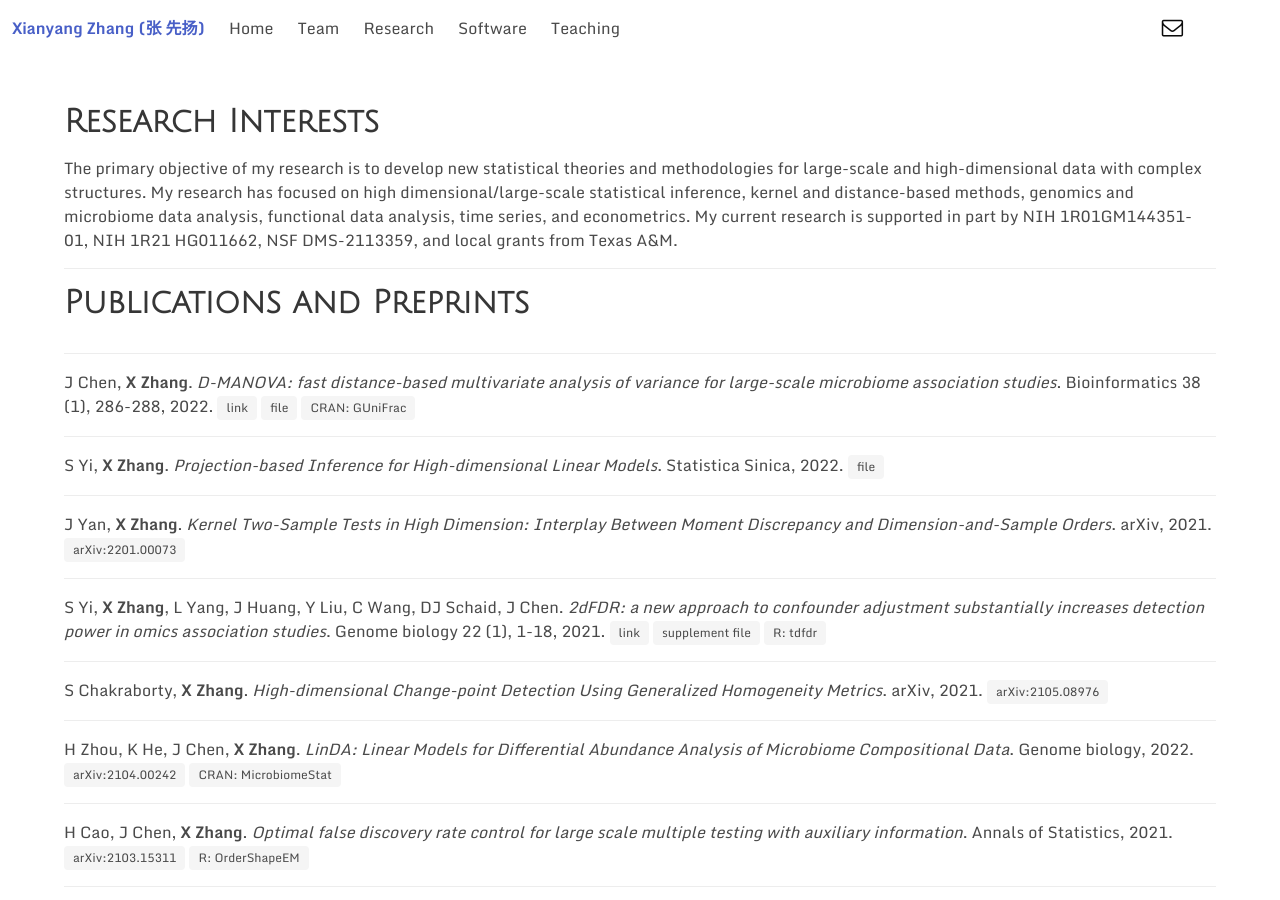
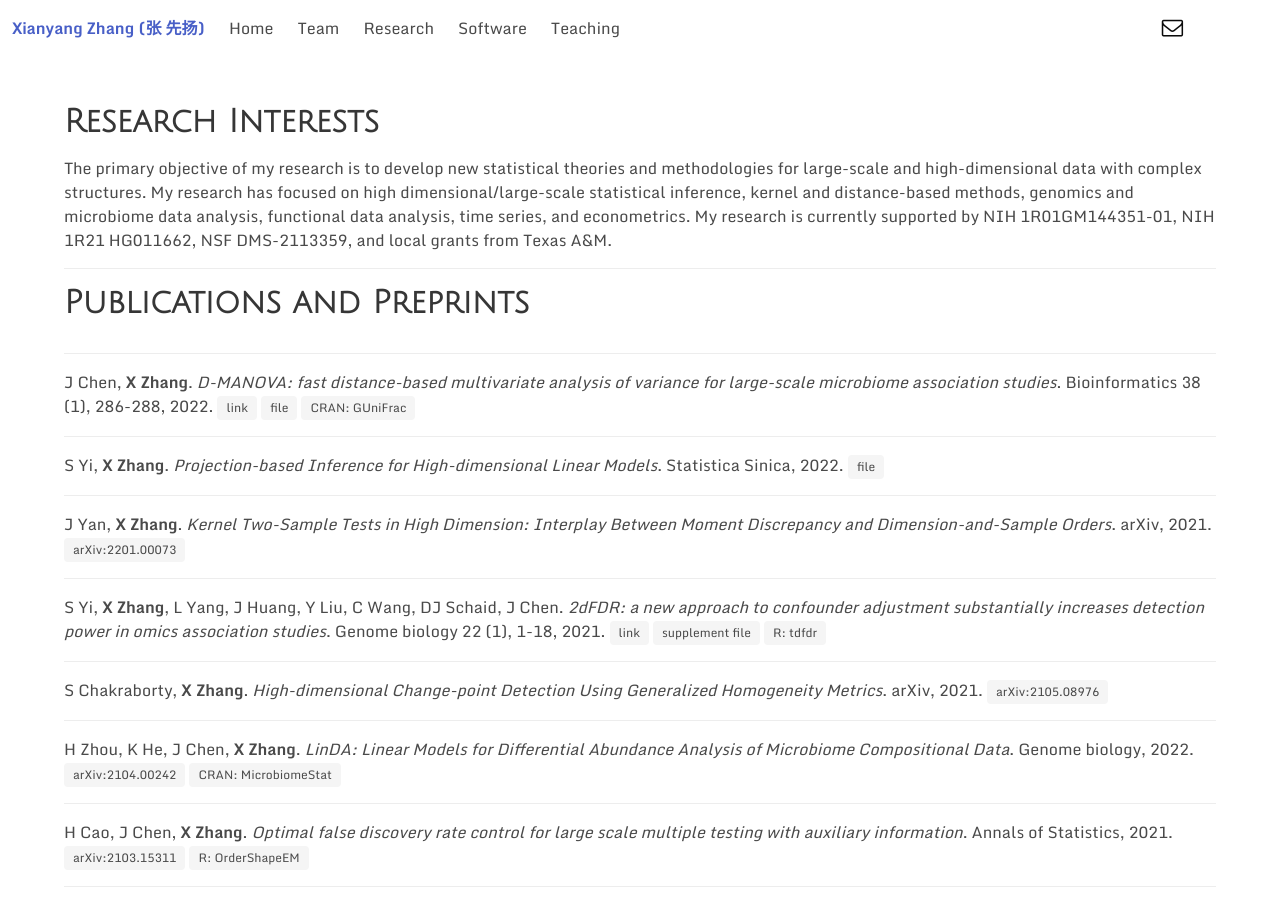
Before and after one commit to zhangxianyang11/zhangxiany-tamu.github.io, a Jekyll site: the page built from _pages/research.md, in a window 1280 px wide and 900 px high. Built offline with Jekyll 4.4.1, drawn with Linux system fonts in a browser that asks for light colours; a style sheet for code colours, icons or effects is not loaded.

Commit message:
Update research.md

```diff
--- a/_pages/research.md
+++ b/_pages/research.md
@@ -12,7 +12,7 @@ permalink: /research
         <div class="content">
           <h1>Research Interests</h1>
           <p>
-            The primary objective of my research is to develop new statistical theories and methodologies for large-scale and high-dimensional data with complex structures. My research has focused on high dimensional/large-scale statistical inference, kernel and distance-based methods, genomics and microbiome data analysis, functional data analysis, time series, and econometrics. My current research is supported in part by NIH 1R01GM144351-01, NIH 1R21 HG011662, NSF DMS-2113359, and local grants from Texas A&M.
+            The primary objective of my research is to develop new statistical theories and methodologies for large-scale and high-dimensional data with complex structures. My research has focused on high dimensional/large-scale statistical inference, kernel and distance-based methods, genomics and microbiome data analysis, functional data analysis, time series, and econometrics. My research is currently supported by NIH 1R01GM144351-01, NIH 1R21 HG011662, NSF DMS-2113359, and local grants from Texas A&M.
           </p>
         </div>
       </div>
```
